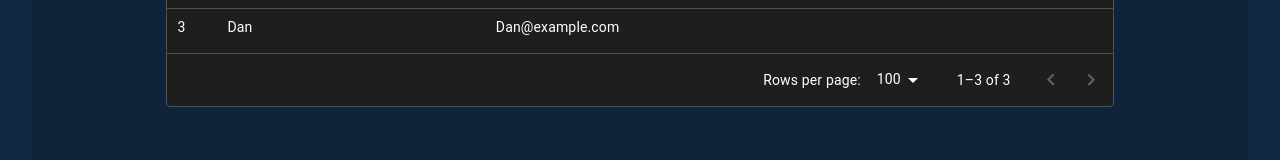
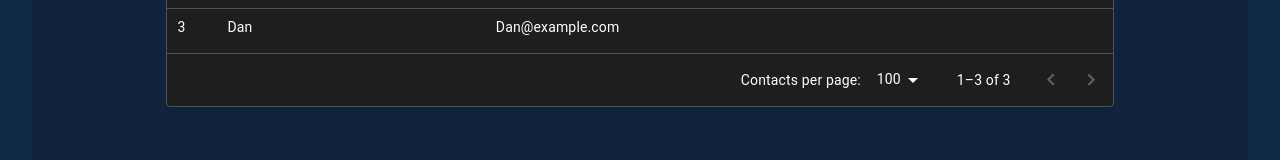
Before and after one commit to stephenolenchak/team5-contacts-app, a React app in the folder frontend/: page /dashboard in a window 1280 px wide. Shown: the part 453-613 px from the top of the page. Built offline with nearby package versions, Linux system fonts and the light colour scheme; some icons are missing; the HTML template or start-up script is replaced by a standard one.

Commit message:
Update data-grid labels

```diff
--- a/frontend/src/components/ContactGrid.jsx
+++ b/frontend/src/components/ContactGrid.jsx
@@ -85,6 +85,10 @@ export const ContactGrid = () => {
           columns={columns}
           pageSizeOptions={[10, 30, 50, 100]}
           getRowHeight={() => "auto"}
+          localeText={{
+            noRowsLabel: "No Conacts",
+            paginationRowsPerPage: "Contacts per page:",
+          }}
           sx={{
             "& .MuiDataGrid-cell": {
               whiteSpace: "normal",
```
